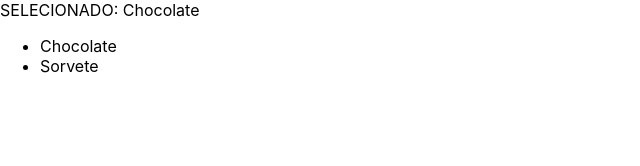
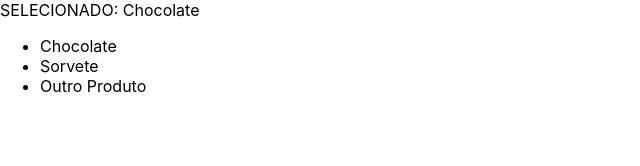
Before and after one commit to treinaweb/treinaweb-nextjs-aplicacoes-dinamicas, a Next.js app: page /produtos/123 in a window 1280 px wide. Shown: the top 166 px of the page, without its empty margins (0-640 px from the left). Built offline with nearby package versions, Linux system fonts and the light colour scheme.

Commit message:
aula-04-06

```diff
--- a/pages/produtos/[produtoId].tsx
+++ b/pages/produtos/[produtoId].tsx
@@ -25,6 +25,8 @@ export async function getStaticProps(context: GetStaticPropsContext) {
         { id: '456', nome: 'Sorvete' },
     ];
 
+    console.log('getStaticProps', id);
+
     if (id) {
         const produto = listaProdutos.find((produto) => produto.id === id);
         if (produto) {
@@ -40,6 +42,12 @@ export async function getStaticProps(context: GetStaticPropsContext) {
 }
 
 export default function Categoria({ produto = { nome: '' } }) {
+    const router = useRouter();
+
+    if (router.isFallback) {
+        return <div>Carregando...</div>;
+    }
+
     return (
         <div>
             SELECIONADO: {produto?.nome}
@@ -54,6 +62,11 @@ export default function Categoria({ produto = { nome: '' } }) {
                         <a>Sorvete</a>
                     </Link>
                 </li>
+                <li>
+                    <Link href="/produtos/555">
+                        <a>Outro Produto</a>
+                    </Link>
+                </li>
             </ul>
         </div>
     );
```
